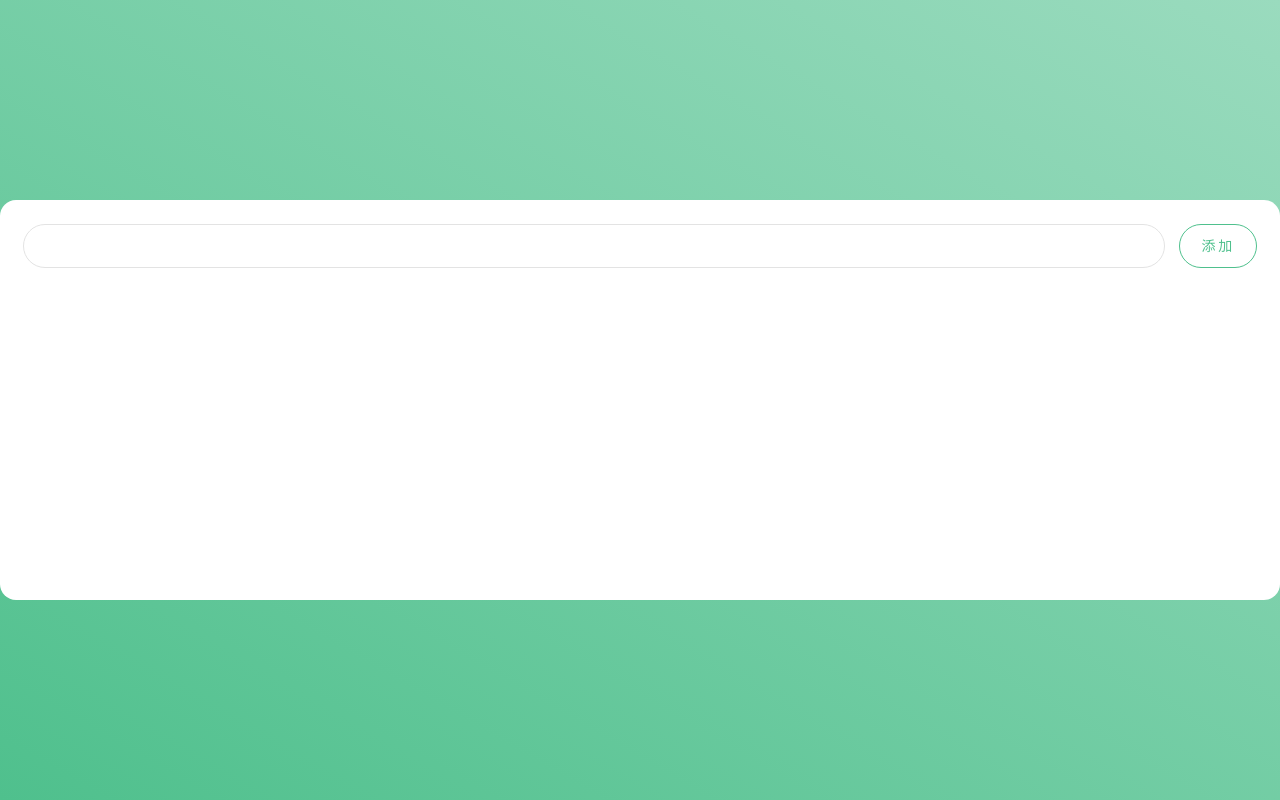
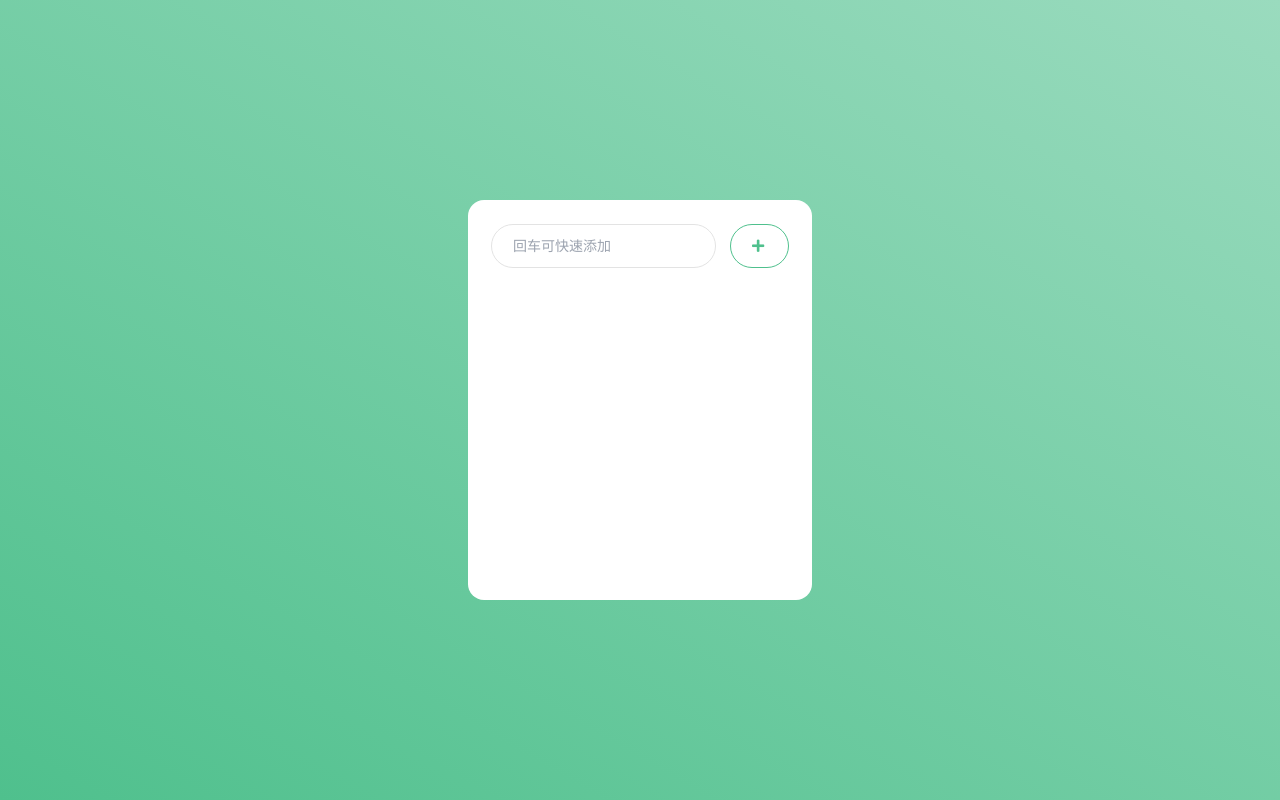
Before and after one commit to DaYePython/vue3-todolist, a Vue app: page / in a window 1280 px wide. Built offline with nearby package versions, Linux system fonts and the light colour scheme.

Commit message:
[fix] (layout) update layout

```diff
--- a/src/App.vue
+++ b/src/App.vue
@@ -38,7 +38,7 @@ export default defineComponent({
 .container {
   @apply rounded-2xl overflow-hidden;
   min-height: 50vh;
-  /* min-width: min-content; */
+  width: max-content;
   background: #fff;
   display: flex;
   flex-direction: column;
@@ -46,4 +46,7 @@ export default defineComponent({
 .todolist {
   flex: 1;
 }
+.todolist:last-child {
+  margin-bottom: 3em;
+}
 </style>
--- a/src/assets/css/global.css
+++ b/src/assets/css/global.css
@@ -7,14 +7,14 @@ body {
     -webkit-font-smoothing: antialiased;
     -moz-osx-font-smoothing: grayscale;
     font-feature-settings: "liga", "kern";
+    font-family: "Source Sans Pro", sans-serif;
     background: linear-gradient(210deg, var(--primary-lighten-color), var(--primary-color));
 
-    @apply w-screen h-screen overflow-hidden;
 }
 
 #app {
-    @apply flex items-center justify-center w-full h-full shadow-lg;
-  }
+    @apply flex items-center justify-center w-screen h-screen shadow-lg overflow-hidden;
+}
 
 button{
   background: none;
--- a/src/assets/css/tailwind.css
+++ b/src/assets/css/tailwind.css
@@ -22,5 +22,6 @@
   .btn-hover{
     background-color: var(--primary-color);
     color: #fff;
+    /* transform: rotate(360deg); */
   }
 }
--- a/src/components/TodoInput/index.vue
+++ b/src/components/TodoInput/index.vue
@@ -1,15 +1,15 @@
 <template>
   <form class="form w-full flex" @submit.prevent="setTodoValue">
     <input
-      class="input form__input text-md"
+      class="input form__input text-md w-full"
       v-model="todoValue"
       @keyup.enter="setTodoValue"
       type="text"
+      placeholder="回车可快速添加"
     />
-    <button
-      type="submit"
-      class="btn hover:btn-hover focus:btn-hover form__btn text-sm cursor-pointer"
-    >添加</button>
+    <button type="submit" class="btn hover:btn-hover focus:btn-hover form__btn text-sm">
+      <span class="fas fa-plus"></span>
+    </button>
   </form>
 </template>
 <script lang="ts">
@@ -42,7 +42,7 @@ export default defineComponent({
   padding: 1.5rem 1rem 0 1rem;
 }
 .form .form__input {
-  flex: 1;
+  /* flex: 1; */
   font-size: 14px;
   border-radius: 2em;
   background: none;
--- a/src/components/TodoList/Item.vue
+++ b/src/components/TodoList/Item.vue
@@ -1,17 +1,17 @@
 <template>
   <div class="todo" :class="{ 'finished': isFinish, 'willdo': isWillDo, 'doing': isDoing }">
     <button class="todo__content" @click="setDoing(item.id)">{{ item.content }}</button>
-    <div class="justify-self-end">
+    <div class="flex">
       <button
         class="todo__status btn hover:btn-hover focus:btn-hover"
         v-if="!isFinish"
         @click="setStatus(item.id)"
         :class="item.status === DOING ? 'doing' : 'willdo'"
       >
-        <span class="icon fas fa-2x" :class="[isDoing ? ' fa-spinner fa-pulse' : 'fa-check']"></span>
+        <span class="icon fas" :class="[isDoing ? ' fa-spinner fa-pulse' : 'fa-check']"></span>
       </button>
       <button class="btn hover:btn-hover focus:btn-hover todo__delete" @click="removeTodo(item.id)">
-        <span class="icon fas fa-times fa-2x"></span>
+        <span class="icon fas fa-times"></span>
       </button>
     </div>
   </div>
@@ -73,20 +73,24 @@ export default defineComponent({
   position: relative;
 }
 .todo__content::after {
+  content: "";
   position: absolute;
-  content: "";
   /* display: inline-block; */
   bottom: 0;
   left: 0;
   right: 0;
   height: 1px;
+
+  background-color: var(--primary-color);
+
+  transform: scaleX(0);
+  transform-origin: center;
   transition: 250ms ease-out;
-  transform-origin: center;
-  transform: scaleX(0);
+  will-change: transform;
 }
 
-.todo__content::after:focus,
-.todo__content::after:focus {
+.todo__content:focus::after,
+.todo__content:hover::after {
   transform: scaleX(1);
 }
 .finished {
@@ -101,10 +105,21 @@ export default defineComponent({
   display: flex;
   justify-content: center;
   align-items: center;
+  margin-left: 0.2em;
+  background: none;
+  padding: 0;
+  line-height: 1;
   width: 2em;
   height: 2em;
   border-radius: 50%;
   overflow: hidden;
   font-size: 80%;
+  will-change: transform;
+  transition: transform 0.5s ease-in-out;
+}
+
+.todo__delete:hover,
+.todo__delete:focus {
+  transform: rotate(180deg);
 }
 </style>
--- a/src/components/TodoList/index.vue
+++ b/src/components/TodoList/index.vue
@@ -1,5 +1,5 @@
 <template>
-  <transition-group name="todolist" class="todolist" mode="out-in">
+  <transition-group tag="div" name="list" class="todolist">
     <todo-item
       v-for="item in list"
       :key="item.id"
@@ -36,16 +36,17 @@ export default defineComponent({
 .todolist {
   width: 100%;
   margin: 0 1rem;
-  padding: 0 1rem;
+  padding: 0 2rem 0 1rem;
 }
-.todolist-move,
-.todolist-leave-active,
-.todolist-enter-active {
+.list-move,
+.list-leave-active,
+.list-enter-active {
   transition: 500ms cubic-bezier(0.87, -0.41, 0.19, 1.44);
 }
-.todolist-enter,
-.todolist-leave-active {
+.list-enter,
+.list-leave-active {
   transform: translate(100%, 0);
   opacity: 0;
+  will-change: transform, opacity;
 }
 </style>
```
